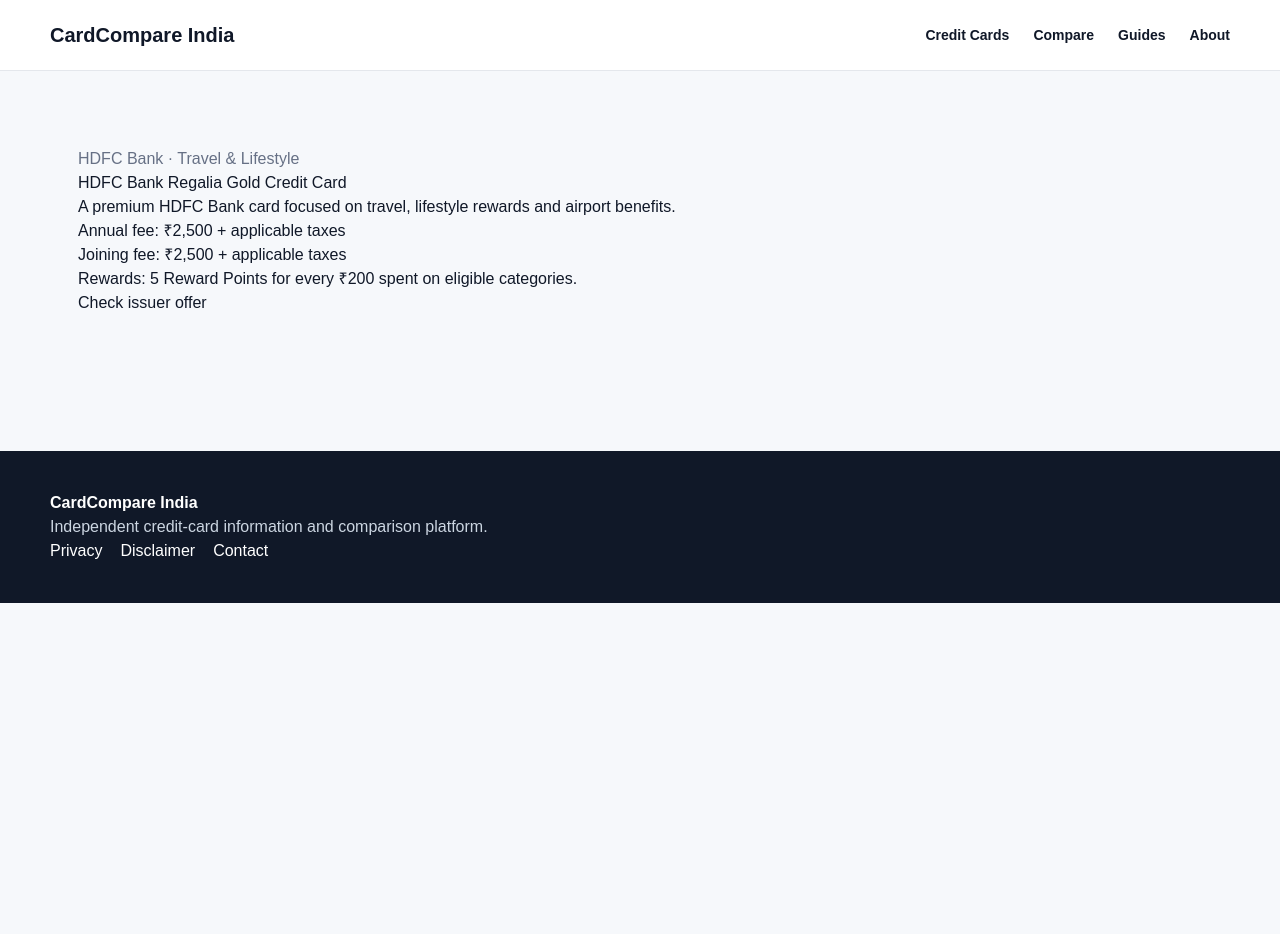
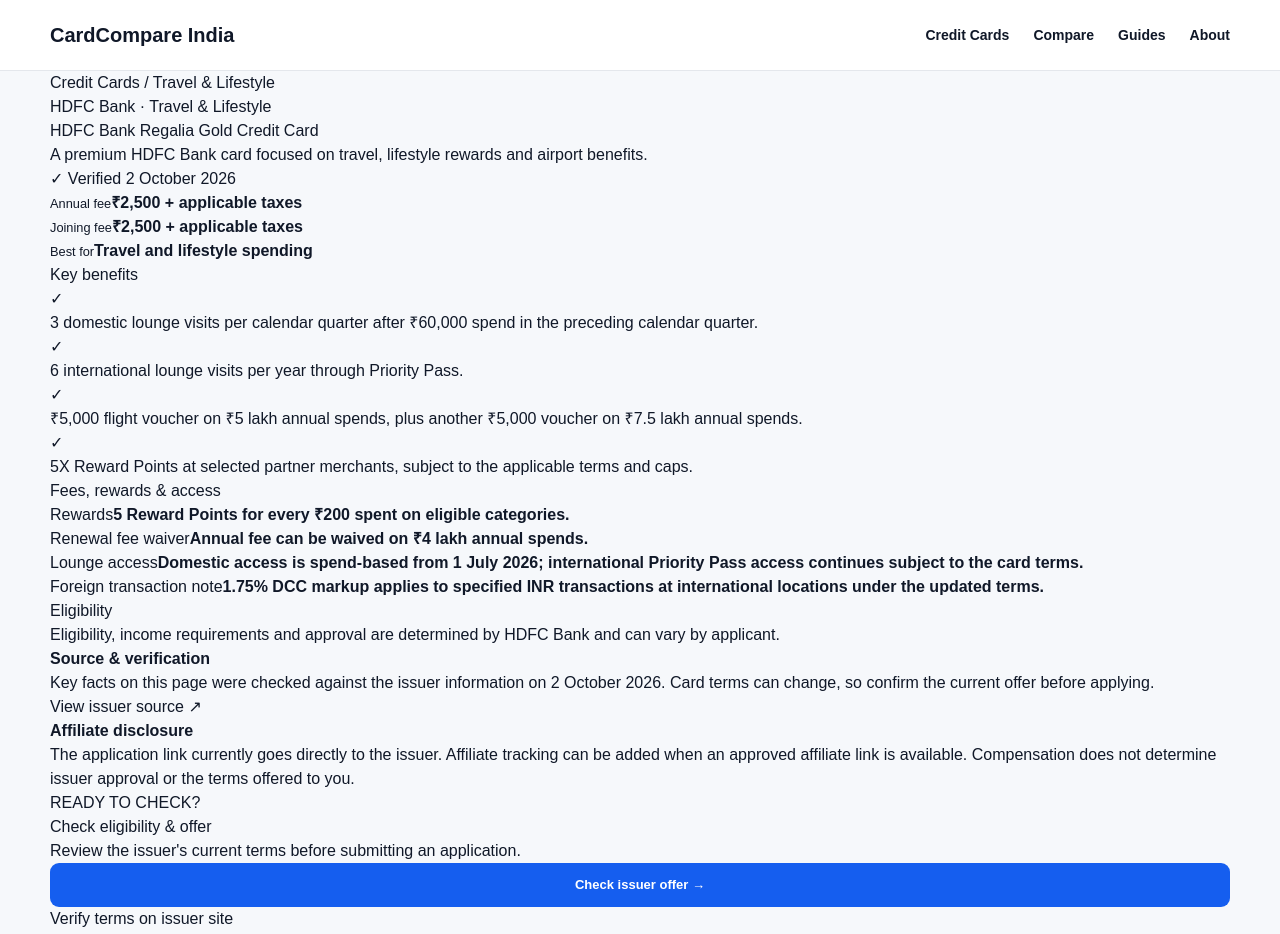
Before and after one commit to Rock682/Credit-card-affiliate-website, a Next.js app: page /credit-cards/hdfc-regalia-gold in a window 1280 px wide. Shown: the top 934 px of the page. Before the commit the page ends 800 px from the top, so only its background shows below. Built offline with nearby package versions, Linux system fonts and the light colour scheme.

Commit message:
Phase 1: build trustworthy card detail and application page

```diff
--- a/app/credit-cards/[slug]/page.tsx
+++ b/app/credit-cards/[slug]/page.tsx
@@ -1 +1,145 @@
-import {notFound} from "next/navigation";import {cards,getCard} from "@/lib/cards";export function generateStaticParams(){return cards.map(c=>({slug:c.slug}))}export default async function CardPage({params}:{params:Promise<{slug:string}>}){const {slug}=await params;const c=getCard(slug);if(!c)notFound();return <section className="container" style={{padding:"48px 0"}}><div className="card" style={{padding:28,maxWidth:850}}><div className="muted">{c.bank} · {c.category}</div><h1>{c.name}</h1><p>{c.description}</p><h3>Annual fee: {c.annualFee}</h3><h3>Joining fee: {c.joiningFee}</h3><h3>Rewards: {c.reward}</h3><a className="btn" href={c.affiliateUrl}>Check issuer offer</a></div></section>}
+import type { Metadata } from "next";
+import { notFound } from "next/navigation";
+import { cards, getCard } from "@/lib/cards";
+
+export function generateStaticParams() {
+  return cards.map((card) => ({ slug: card.slug }));
+}
+
+export async function generateMetadata({
+  params
+}: {
+  params: Promise<{ slug: string }>;
+}): Promise<Metadata> {
+  const { slug } = await params;
+  const card = getCard(slug);
+  if (!card) return {};
+
+  return {
+    title: card.name,
+    description: card.description,
+    alternates: { canonical: "/credit-cards/" + card.slug }
+  };
+}
+
+export default async function CardPage({
+  params
+}: {
+  params: Promise<{ slug: string }>;
+}) {
+  const { slug } = await params;
+  const card = getCard(slug);
+
+  if (!card) notFound();
+
+  const jsonLd = {
+    "@context": "https://schema.org",
+    "@type": "FinancialProduct",
+    name: card.name,
+    description: card.description,
+    provider: {
+      "@type": "Organization",
+      name: card.issuer
+    },
+    url: card.applicationUrl
+  };
+
+  const applyUrl = card.affiliateUrl || card.applicationUrl;
+  const isAffiliate = Boolean(card.affiliateUrl);
+
+  return (
+    <section className="card-page">
+      <div className="container">
+        <div className="card-page-grid">
+          <article className="card-detail-main">
+            <div className="card-breadcrumb">
+              <a href="/credit-cards">Credit Cards</a> / {card.category}
+            </div>
+
+            <div className="card-detail-header">
+              <div>
+                <span className="card-kicker">{card.bank} · {card.category}</span>
+                <h1>{card.name}</h1>
+                <p className="card-lead">{card.description}</p>
+                <span className="verified-pill">✓ Verified {card.lastVerified}</span>
+              </div>
+            </div>
+
+            <div className="card-summary-grid">
+              <div><small>Annual fee</small><strong>{card.annualFee}</strong></div>
+              <div><small>Joining fee</small><strong>{card.joiningFee}</strong></div>
+              <div><small>Best for</small><strong>{card.bestFor}</strong></div>
+            </div>
+
+            <section className="detail-section">
+              <h2>Key benefits</h2>
+              <div className="benefit-list">
+                {card.keyBenefits.map((benefit) => (
+                  <div className="detail-benefit" key={benefit}>
+                    <span>✓</span><p>{benefit}</p>
+                  </div>
+                ))}
+              </div>
+            </section>
+
+            <section className="detail-section">
+              <h2>Fees, rewards & access</h2>
+              <div className="detail-table">
+                <div><span>Rewards</span><strong>{card.reward}</strong></div>
+                <div><span>Renewal fee waiver</span><strong>{card.renewalWaiver}</strong></div>
+                <div><span>Lounge access</span><strong>{card.loungeAccess}</strong></div>
+                <div><span>Foreign transaction note</span><strong>{card.forexFee}</strong></div>
+              </div>
+            </section>
+
+            <section className="detail-section">
+              <h2>Eligibility</h2>
+              <p>{card.eligibility}</p>
+            </section>
+
+            <section className="detail-source-box">
+              <div>
+                <strong>Source & verification</strong>
+                <p>Key facts on this page were checked against the issuer information on {card.lastVerified}. Card terms can change, so confirm the current offer before applying.</p>
+              </div>
+              <a href={card.sourceUrl} target="_blank" rel="noopener noreferrer">View issuer source ↗</a>
+            </section>
+
+            <section className="detail-disclosure">
+              <strong>Affiliate disclosure</strong>
+              <p>
+                {isAffiliate
+                  ? "This page contains an affiliate application link. We may receive compensation if you apply through it."
+                  : "The application link currently goes directly to the issuer. Affiliate tracking can be added when an approved affiliate link is available."}
+                {" "}Compensation does not determine issuer approval or the terms offered to you.
+              </p>
+            </section>
+
+            <script
+              type="application/ld+json"
+              dangerouslySetInnerHTML={{ __html: JSON.stringify(jsonLd) }}
+            />
+          </article>
+
+          <aside className="card-apply-panel">
+            <div className="apply-panel-label">READY TO CHECK?</div>
+            <h2>{card.isLifetimeFree ? "Check the current offer" : "Check eligibility & offer"}</h2>
+            <p>Review the issuer's current terms before submitting an application.</p>
+            <a
+              className="apply-button large"
+              href={applyUrl}
+              target="_blank"
+              rel={isAffiliate ? "sponsored nofollow noopener noreferrer" : "noopener noreferrer"}
+            >
+              {isAffiliate ? "Apply through this offer →" : "Check issuer offer →"}
+            </a>
+            <a className="panel-secondary" href={card.sourceUrl} target="_blank" rel="noopener noreferrer">
+              Verify terms on issuer site
+            </a>
+            <div className="panel-note">Approval is decided by the card issuer.</div>
+          </aside>
+        </div>
+      </div>
+    </section>
+  );
+}
```
